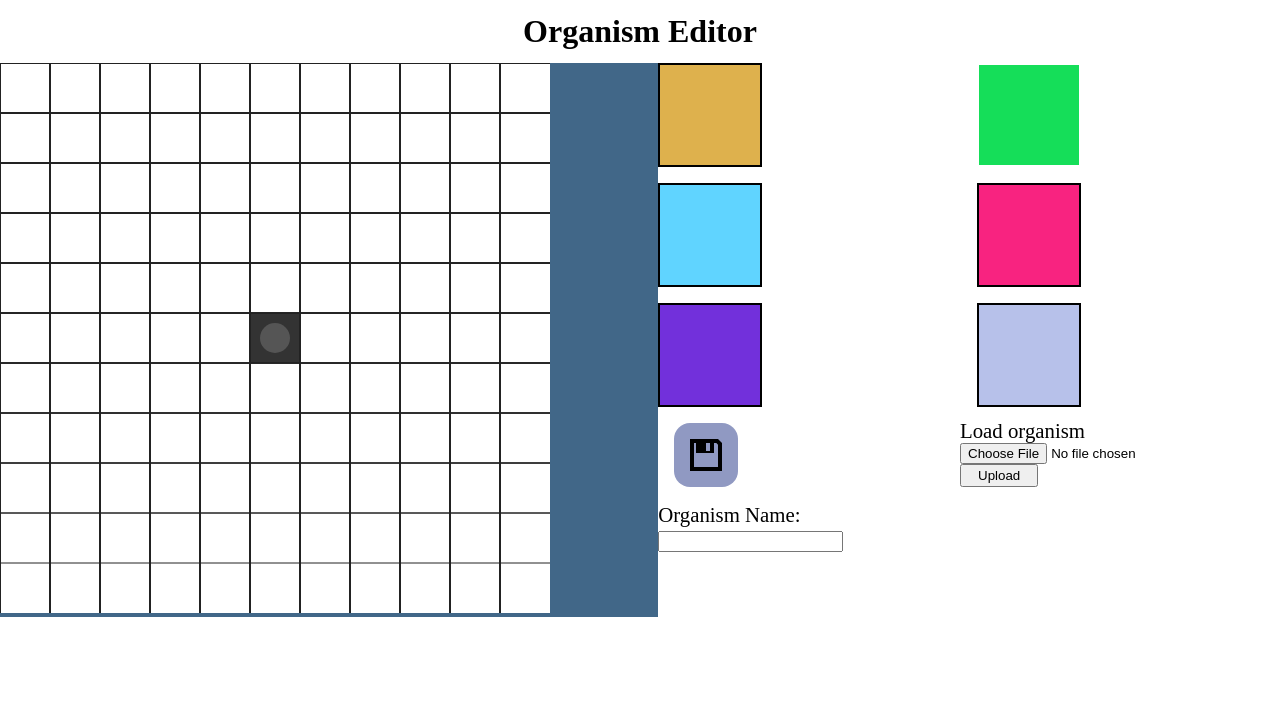
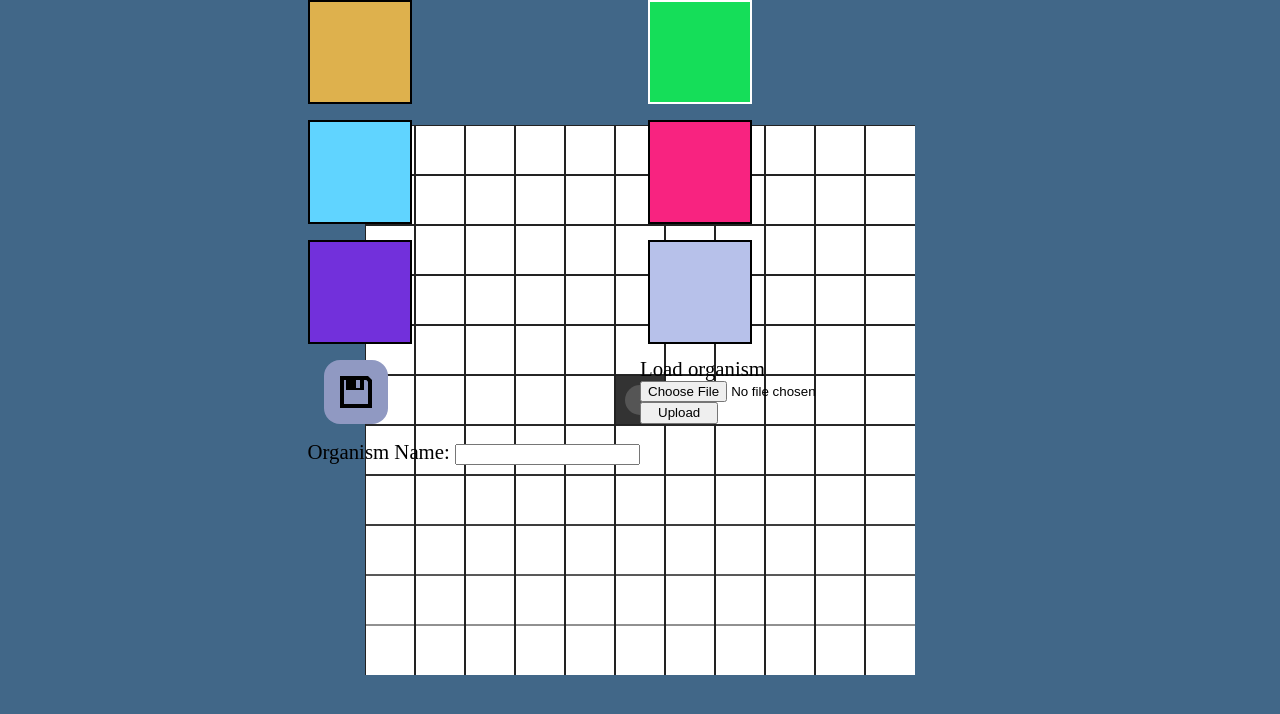
Before and after one commit to Notenlish/lifeengine-creature-editor, a website: page src/index.html in a window 1280 px wide. Drawn offline with Linux system fonts and the light colour scheme.

Commit message:
started work

```diff
--- a/src/css/style.css
+++ b/src/css/style.css
@@ -1,4 +1,4 @@
-body {
+html, body {
     width: 100%;
     height: 100%;
     margin: 0;
@@ -8,17 +8,19 @@ main {
     display: flex;
     justify-items: center;
     flex-direction: column;
-}
-
-h1 {
-    text-align: center;
-    margin: 0.8rem;
+    height: 100%;
 }
 
 .editor {
     display: flex;
     justify-content: space-around;
+    height: 100%;
 }
+
+.editor-setting {
+    position: fixed;
+}
+
 .editor-button {
     padding: 1rem;
     margin: 1rem;
@@ -98,7 +100,7 @@ h1 {
 }
 
 .canvas-container {
-    width: 55%;
+    width: 100%;
     height: 100%;
     background-color: #416788;
     overflow: hidden;
--- a/src/index.html
+++ b/src/index.html
@@ -13,7 +13,6 @@
 </head>
 <body>
 <main>
-    <h1>Organism Editor</h1>
     <div class="editor">
         <div class="canvas-container">
             <canvas width="550" height="550"></canvas>
--- a/src/js/editor.js
+++ b/src/js/editor.js
@@ -17,6 +17,11 @@ let currentCellType = "producer";
 // I shouldnt forget to update this when resizing the canvas
 let halfGridWidth = Math.round(canvas.width / 4 / cellSize);
 let halfGridHeight = Math.round(canvas.height / 4 / cellSize);
+
+let topcenter = canvasContainer.getBoundingClientRect().height / 2 - canvas.getBoundingClientRect().height / 2;
+let leftcenter = canvasContainer.getBoundingClientRect().width / 2 - canvas.getBoundingClientRect().width / 2;
+canvas.style.top = `${topcenter}px`;
+canvas.style.left = `${leftcenter}px`;
 
 const cellNames = {
     producer: "green",
```
